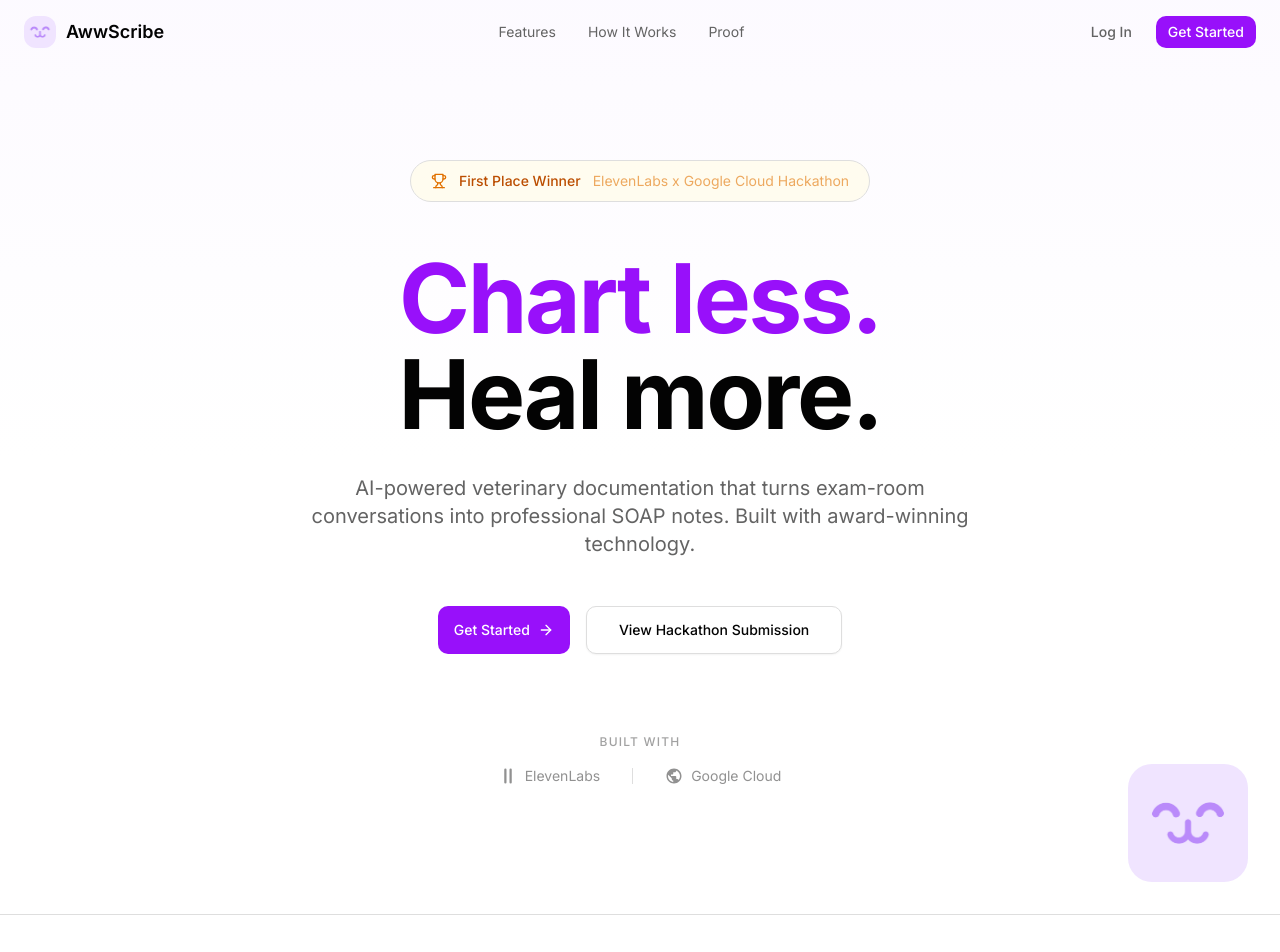
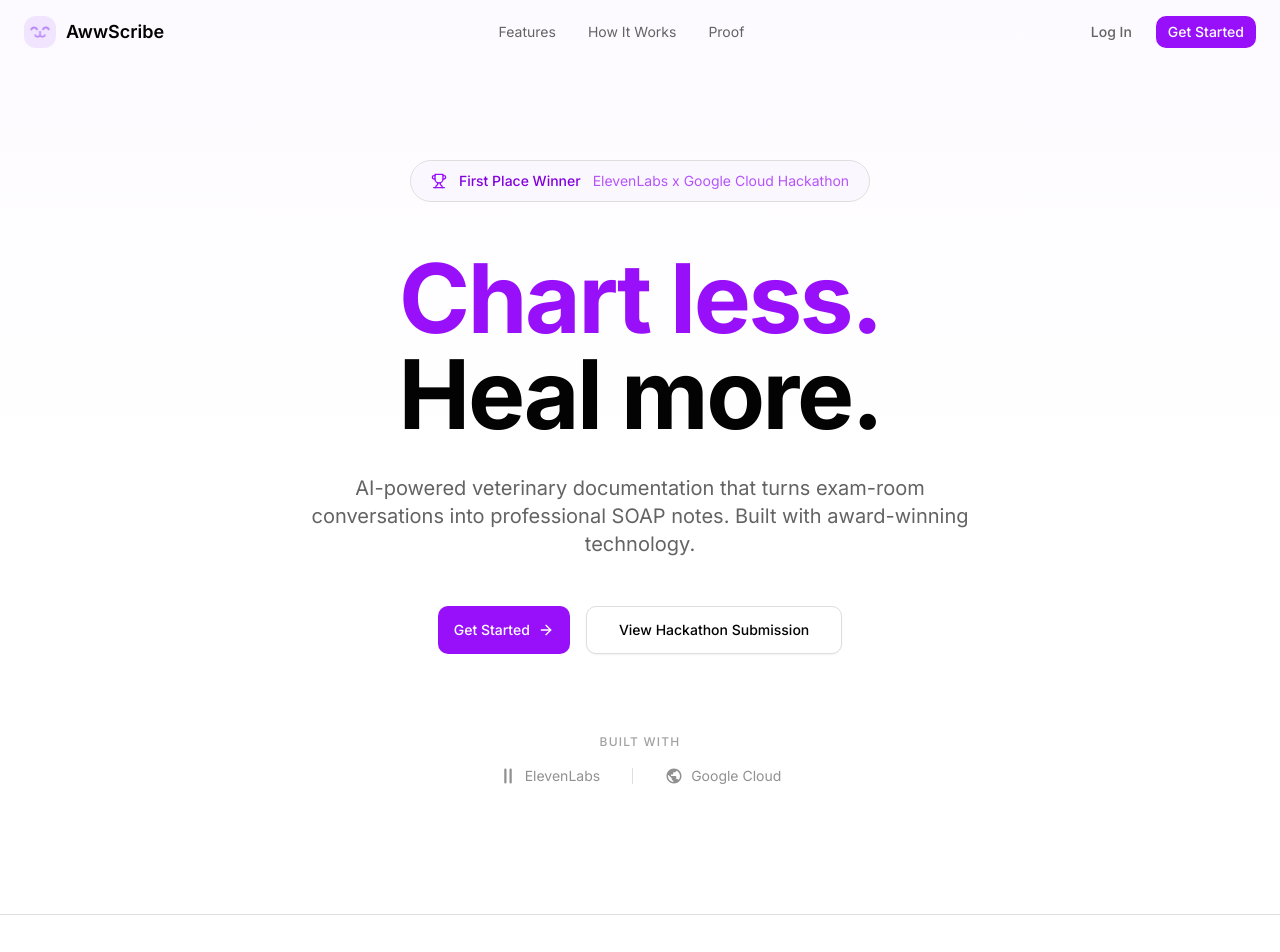
Before and after one commit to Atlantice/aww-scribe, a Next.js app: page /landing in a window 1280 px wide. Shown: the top 952 px of the page. Built offline with nearby package versions, Linux system fonts and the light colour scheme.

Commit message:
fix: remove floating logo and update hero badge color
Update landing page visuals and change hero badge to purple.

Co-authored-by: Magus Pereira <13107225+Atlantice@users.noreply.github.com>

```diff
--- a/components/landing/hero-section.tsx
+++ b/components/landing/hero-section.tsx
@@ -20,12 +20,12 @@ export function HeroSection() {
           transition={{ duration: 0.5 }}
           className="mb-12 flex justify-center"
         >
-          <div className="inline-flex items-center gap-3 rounded-full border border-amber-200 bg-amber-50/80 px-5 py-2.5 backdrop-blur-sm dark:border-amber-800/50 dark:bg-amber-950/30">
-            <Trophy className="h-4 w-4 text-amber-600 dark:text-amber-400" />
-            <span className="text-sm font-medium text-amber-700 dark:text-amber-300">
+          <div className="inline-flex items-center gap-3 rounded-full border border-purple-200 bg-purple-50/80 px-5 py-2.5 backdrop-blur-sm dark:border-purple-800/50 dark:bg-purple-950/30">
+            <Trophy className="h-4 w-4 text-purple-600 dark:text-purple-400" />
+            <span className="text-sm font-medium text-purple-700 dark:text-purple-300">
               First Place Winner
             </span>
-            <span className="text-sm text-amber-600/60 dark:text-amber-400/60">
+            <span className="text-sm text-purple-600/70 dark:text-purple-400/70">
               ElevenLabs x Google Cloud Hackathon
             </span>
           </div>
@@ -115,22 +115,7 @@ export function HeroSection() {
         </motion.div>
       </div>
 
-      {/* Logo watermark - bottom right, subtle */}
-      <motion.div
-        initial={{ opacity: 0 }}
-        animate={{ opacity: 1 }}
-        transition={{ duration: 1, delay: 1 }}
-        className="absolute bottom-8 right-8 hidden opacity-10 lg:block"
-      >
-        <Image
-          src="/images/aww-logo.png"
-          alt=""
-          width={120}
-          height={120}
-          className="rounded-3xl"
-          aria-hidden="true"
-        />
-      </motion.div>
+
     </section>
   )
 }
--- a/components/landing/testimonials-section.tsx
+++ b/components/landing/testimonials-section.tsx
@@ -37,31 +37,22 @@ export function TestimonialsSection() {
           transition={{ duration: 0.6 }}
           className="mx-auto max-w-2xl"
         >
-          <div className="rounded-2xl border border-amber-200 bg-gradient-to-br from-amber-50 to-amber-100/50 p-8 text-center dark:border-amber-800/50 dark:from-amber-950/20 dark:to-amber-900/10">
-            <div className="mx-auto mb-6 flex h-16 w-16 items-center justify-center rounded-2xl bg-amber-200/50 dark:bg-amber-800/30">
-              <Image
-                src="/images/aww-logo.png"
-                alt="AwwScribe"
-                width={40}
-                height={40}
-                className="rounded-lg"
-              />
-            </div>
-            <p className="text-xs font-medium uppercase tracking-widest text-amber-700 dark:text-amber-400">
+          <div className="rounded-2xl border border-purple-200 bg-gradient-to-br from-purple-50 to-violet-50 p-8 text-center dark:border-purple-800/50 dark:from-purple-950/20 dark:to-violet-900/10">
+            <p className="text-xs font-medium uppercase tracking-widest text-purple-600 dark:text-purple-400">
               First Place Winner
             </p>
             <h3 className="mt-2 text-2xl font-bold text-foreground">
               ElevenLabs x Google Cloud Hackathon
             </h3>
             <p className="mt-4 text-sm text-muted-foreground">
-              Selected from hundreds of submissions. Judges praised the clinical accuracy,
-              real-time transcription, and polished user experience.
+              Selected from hundreds of submissions for real-time transcription
+              and polished user experience.
             </p>
             <a
               href="https://devpost.com/software/awwscribe"
               target="_blank"
               rel="noopener noreferrer"
-              className="mt-6 inline-flex items-center gap-2 text-sm font-medium text-amber-700 transition-colors hover:text-amber-800 dark:text-amber-400 dark:hover:text-amber-300"
+              className="mt-6 inline-flex items-center gap-2 text-sm font-medium text-purple-600 transition-colors hover:text-purple-700 dark:text-purple-400 dark:hover:text-purple-300"
             >
               View submission on Devpost
               <ExternalLink className="h-4 w-4" />
```
